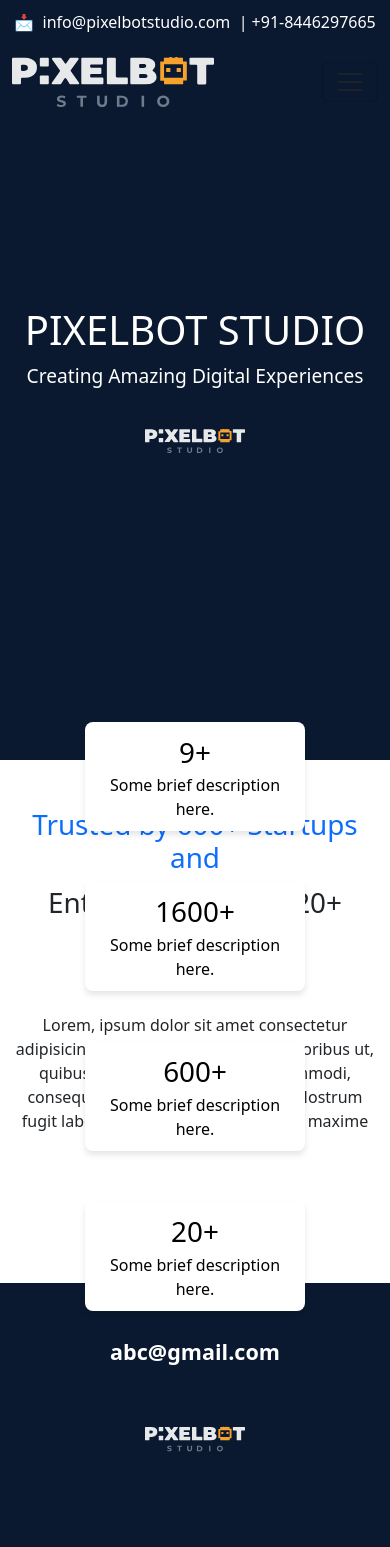
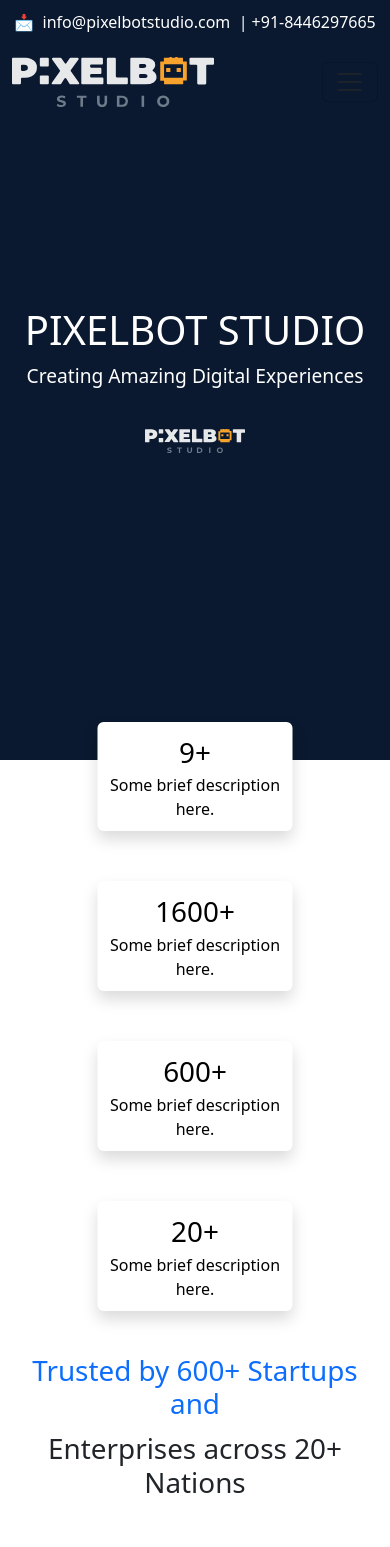
Before and after one commit to pixelBot-me/PixelBot-studio-final, a React (Vite) app: page / in a window 390 px wide. Shown: the top 1547 px of the page. Built offline with nearby package versions, Linux system fonts and the light colour scheme.

Commit message:
floating card setion done with mobile responsive code

```diff
--- a/src/assets/css/home.css
+++ b/src/assets/css/home.css
@@ -46,7 +46,7 @@
     color: black;
     text-align: center;
     padding: 10px;
-    box-shadow: 0px 4px 6px rgba(0, 0, 0, 0.1);
+    /* box-shadow: 10px 10px 10px rgba(0, 0, 0, 0.1); */
     border-radius: 8px;
 }
 
@@ -94,4 +94,15 @@
         flex-direction: column;
         top: 95%;
     }
+
+    .feature-card {
+        width: 100%; /* Make cards take full width */
+        box-shadow: 5px 10px 25px rgba(0, 0, 0, 0.1);
+
+    }
+
+    .top-adjst{
+        margin-top: 140% !important;
+    }
+
 }
--- a/src/components/home/Home.jsx
+++ b/src/components/home/Home.jsx
@@ -50,7 +50,7 @@
                     </div> */}
                     <div className="floating-cards">
                         {["9+", "1600+", "600+", "20+"].map((feature, index) => (
-                            <div key={index} className="feature-card">
+                            <div key={index} className="feature-card shadow bg-body rounded">
                                 <div className="card-body">
                                     <div className="card-title fs-1">{feature}</div>
                                     <div className="card-text">Some brief description here.</div>
@@ -64,7 +64,7 @@
             {/* Additional Text Section */}
             <Container>
                 <Row>
-                    <div className='text-center py-5'>
+                    <div className='text-center py-5 top-adjst mt-5'>
                         <h1 className='text-primary fs-1'>Trusted by 600+ Startups and</h1>
                         <h1 className='fs-1 py-1'>Enterprises across 20+ Nations</h1>
 
```
